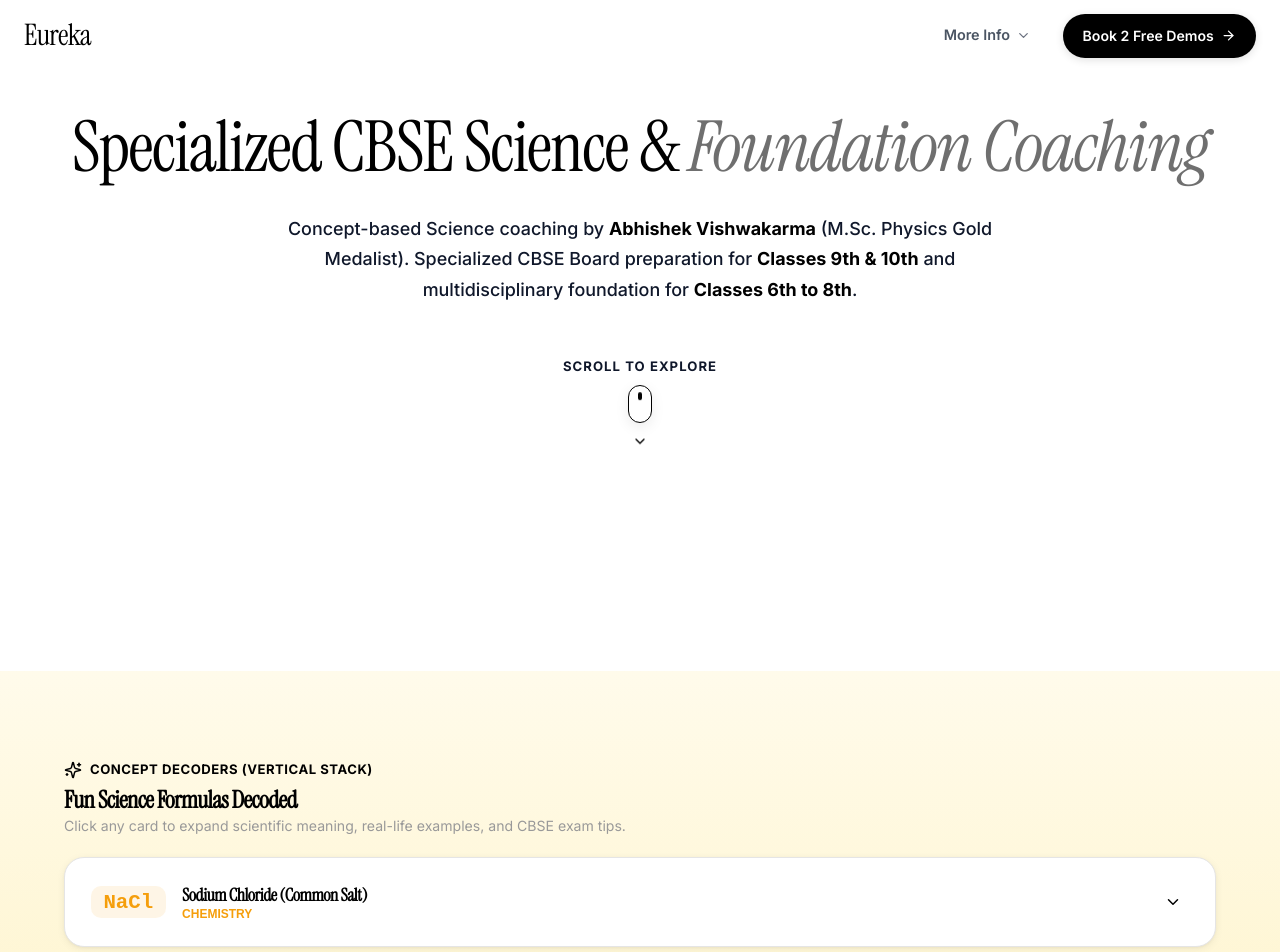
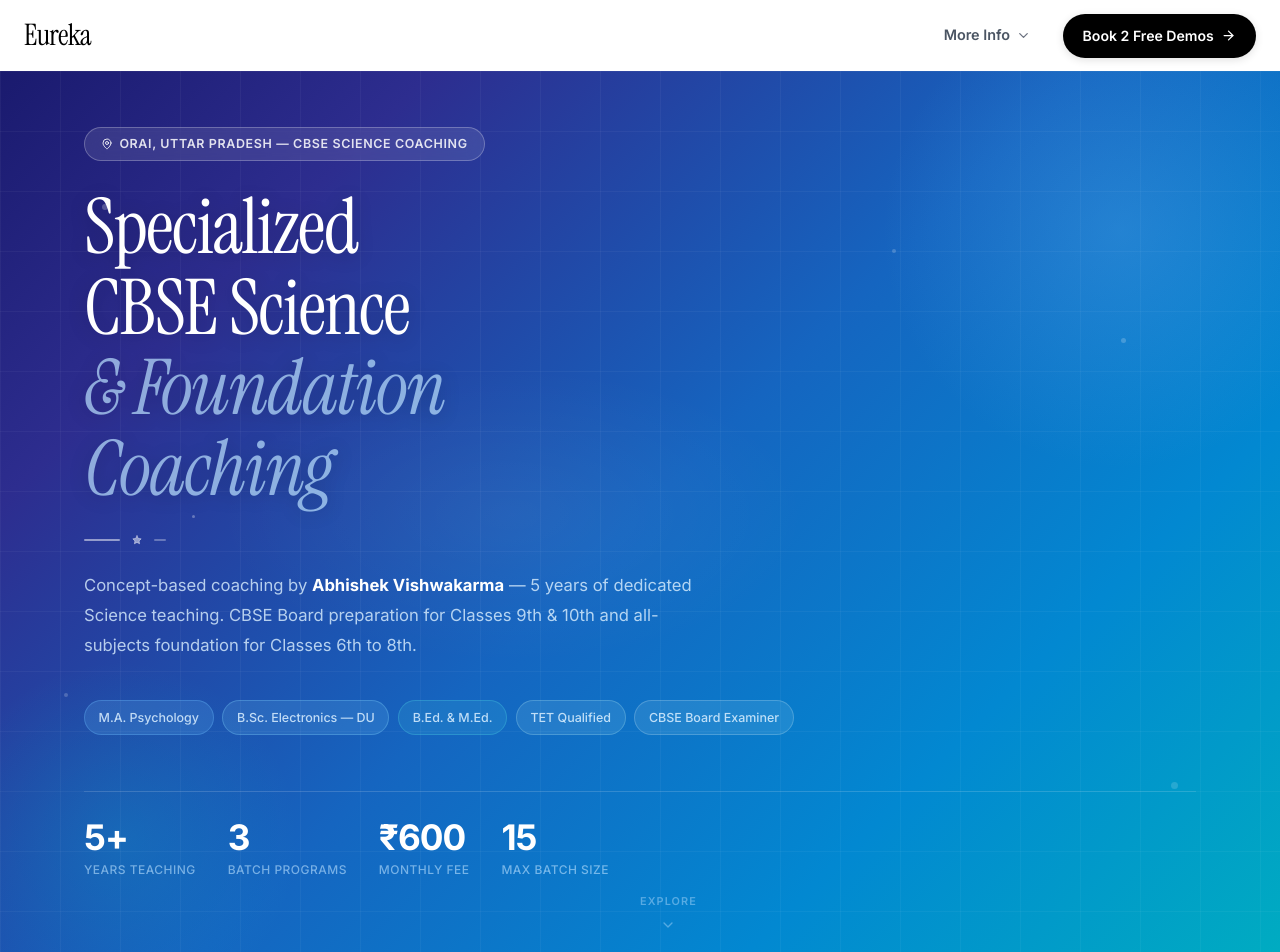
Before and after one commit to AtharvTiwari0/Eureka, a React (Vite) app: page / in a window 1280 px wide. Shown: the top 952 px of the page. Built offline with nearby package versions, Linux system fonts and the light colour scheme.

Commit message:
Hero: colorful indigo-blue gradient redesign, correct teacher credentials from resume, mobile optimized

```diff
--- a/src/components/Hero.jsx
+++ b/src/components/Hero.jsx
@@ -1,251 +1,351 @@
-import React, { useEffect, useRef, useState } from 'react';
-import { ChevronDown } from 'lucide-react';
+import React from 'react';
+import { ChevronDown, Award, GraduationCap, MapPin, Star } from 'lucide-react';
 
 export default function Hero({ onBookCallClick }) {
-  const videoRef = useRef(null);
-  const [videoOpacity, setVideoOpacity] = useState(0);
-
-  useEffect(() => {
-    const video = videoRef.current;
-    if (!video) return;
-
-    let animFrameId;
-
-    const checkTime = () => {
-      if (video.duration && !video.paused) {
-        const currentTime = video.currentTime;
-        const duration = video.duration;
-        const fadeDuration = 0.5; // 0.5s fade duration
-
-        let opacity = 1;
-
-        // Fade in over 0.5s at the start
-        if (currentTime < fadeDuration) {
-          opacity = currentTime / fadeDuration;
-        }
-        // Fade out over 0.5s before the end
-        else if (currentTime > duration - fadeDuration) {
-          opacity = Math.max(0, (duration - currentTime) / fadeDuration);
-        }
-
-        setVideoOpacity(opacity);
-      }
-      animFrameId = requestAnimationFrame(checkTime);
-    };
-
-    animFrameId = requestAnimationFrame(checkTime);
-
-    const handleEnded = () => {
-      setVideoOpacity(0);
-      setTimeout(() => {
-        if (video) {
-          video.currentTime = 0;
-          video.play().catch(() => {});
-        }
-      }, 100);
-    };
-
-    video.addEventListener('ended', handleEnded);
-
-    return () => {
-      cancelAnimationFrame(animFrameId);
-      if (video) {
-        video.removeEventListener('ended', handleEnded);
-      }
-    };
-  }, []);
 
   return (
     <section
       className="hero-section-responsive"
       style={{
         position: 'relative',
-        minHeight: '75vh',
+        minHeight: '82vh',
         width: '100%',
         overflow: 'hidden',
-        background: '#FFFFFF',
+        boxSizing: 'border-box',
+        background: 'linear-gradient(135deg, #1a1a6e 0%, #2d2d8f 20%, #1565C0 50%, #0288D1 75%, #00ACC1 100%)',
         margin: 0,
         padding: 0,
+        display: 'flex',
+        flexDirection: 'column',
+        justifyContent: 'center',
       }}
     >
-      {/* Background Video Layer (z-0) with top: 120px and smooth opacity loop */}
-      <div
-        style={{
+      {/* Background decorative orbs */}
+      <div style={{ position: 'absolute', inset: 0, zIndex: 0, pointerEvents: 'none', overflow: 'hidden' }}>
+        {/* Top-right large orb */}
+        <div style={{
           position: 'absolute',
-          top: '120px',
-          left: 0,
-          right: 0,
-          bottom: 0,
-          zIndex: 0,
-          overflow: 'hidden',
-          pointerEvents: 'none',
-        }}
-      >
-        <video
-          ref={videoRef}
-          src="https://d8j0ntlcm91z4.cloudfront.net/user_38xzZboKViGWJOttwIXH07lWA1P/hf_20260328_083109_283f3553-e28f-428b-a723-d639c617eb2b.mp4"
-          autoPlay
-          muted
-          playsInline
-          style={{
-            width: '100%',
-            height: '100%',
-            objectFit: 'cover',
-            opacity: videoOpacity,
-            transition: 'opacity 0.1s linear',
-          }}
-        />
-
-        {/* Gradient overlays positioned over the video */}
-        <div
-          style={{
+          top: '-80px',
+          right: '-80px',
+          width: '480px',
+          height: '480px',
+          borderRadius: '50%',
+          background: 'radial-gradient(circle, rgba(100,181,246,0.25) 0%, transparent 70%)',
+        }} />
+        {/* Bottom-left orb */}
+        <div style={{
+          position: 'absolute',
+          bottom: '-60px',
+          left: '-60px',
+          width: '360px',
+          height: '360px',
+          borderRadius: '50%',
+          background: 'radial-gradient(circle, rgba(0,188,212,0.2) 0%, transparent 70%)',
+        }} />
+        {/* Center glow */}
+        <div style={{
+          position: 'absolute',
+          top: '50%',
+          left: '40%',
+          transform: 'translate(-50%, -50%)',
+          width: '600px',
+          height: '300px',
+          borderRadius: '50%',
+          background: 'radial-gradient(ellipse, rgba(255,255,255,0.05) 0%, transparent 70%)',
+        }} />
+        {/* Floating dots pattern */}
+        {[
+          { top: '15%', left: '8%', size: 6, opacity: 0.25 },
+          { top: '70%', left: '5%', size: 4, opacity: 0.2 },
+          { top: '30%', right: '12%', size: 5, opacity: 0.2 },
+          { top: '80%', right: '8%', size: 7, opacity: 0.15 },
+          { top: '50%', left: '15%', size: 3, opacity: 0.3 },
+          { top: '20%', right: '30%', size: 4, opacity: 0.2 },
+        ].map((dot, i) => (
+          <div key={i} style={{
             position: 'absolute',
-            inset: 0,
-            background: 'linear-gradient(180deg, #FFFFFF 0%, rgba(255, 255, 255, 0) 25%, rgba(255, 255, 255, 0) 75%, #FFFFFF 100%)',
-            pointerEvents: 'none',
-          }}
-        />
+            top: dot.top,
+            left: dot.left,
+            right: dot.right,
+            width: dot.size,
+            height: dot.size,
+            borderRadius: '50%',
+            background: '#FFFFFF',
+            opacity: dot.opacity,
+          }} />
+        ))}
       </div>
 
-      {/* Hero Content Section (z-10) */}
+      {/* Grid overlay lines (subtle) */}
+      <div style={{
+        position: 'absolute',
+        inset: 0,
+        backgroundImage: `
+          linear-gradient(rgba(255,255,255,0.04) 1px, transparent 1px),
+          linear-gradient(90deg, rgba(255,255,255,0.04) 1px, transparent 1px)
+        `,
+        backgroundSize: '60px 60px',
+        zIndex: 0,
+        pointerEvents: 'none',
+      }} />
+
+      {/* Main Content */}
       <div
         className="hero-content-responsive"
         style={{
           position: 'relative',
           zIndex: 10,
-          paddingTop: '2.5rem',
-          paddingBottom: '3.5rem',
-          paddingLeft: '1.5rem',
-          paddingRight: '1.5rem',
-          display: 'flex',
-          flexDirection: 'column',
-          alignItems: 'center',
-          justifyContent: 'center',
-          textAlign: 'center',
-          maxWidth: '80rem',
+          paddingTop: '3.5rem',
+          paddingBottom: '5rem',
+          paddingLeft: '1.25rem',
+          paddingRight: '1.25rem',
+          maxWidth: '72rem',
           margin: '0 auto',
+          width: '100%',
+          boxSizing: 'border-box',
         }}
       >
-        {/* Main Headline */}
+        {/* Location pill */}
+        <div
+          className="animate-fade-rise hero-location-pill"
+          style={{
+            display: 'inline-flex',
+            alignItems: 'center',
+            gap: '0.4rem',
+            padding: '0.38rem 1rem',
+            borderRadius: '9999px',
+            border: '1px solid rgba(255,255,255,0.25)',
+            background: 'rgba(255,255,255,0.1)',
+            backdropFilter: 'blur(8px)',
+            color: 'rgba(255,255,255,0.85)',
+            fontSize: '0.78rem',
+            fontWeight: 600,
+            letterSpacing: '0.05em',
+            textTransform: 'uppercase',
+            marginBottom: '1.6rem',
+            maxWidth: '100%',
+            whiteSpace: 'nowrap',
+            overflow: 'hidden',
+            textOverflow: 'ellipsis',
+          }}
+        >
+          <MapPin size={12} color="rgba(255,255,255,0.85)" style={{ flexShrink: 0 }} />
+          <span className="pill-full">Orai, Uttar Pradesh — CBSE Science Coaching</span>
+          <span className="pill-short">Orai, UP • CBSE Coaching</span>
+        </div>
+
+        {/* Main Heading */}
         <h1
           className="animate-fade-rise hero-heading-responsive"
           style={{
-            fontSize: 'clamp(2.1rem, 5.5vw, 5.2rem)',
+            fontSize: 'clamp(2.4rem, 6vw, 5.8rem)',
             fontFamily: "'Instrument Serif', Georgia, serif",
             fontWeight: 400,
             lineHeight: 1.05,
             letterSpacing: '-1.5px',
-            color: '#000000',
-            maxWidth: '75rem',
-            margin: '0 auto',
+            color: '#FFFFFF',
+            margin: '0 0 1.6rem 0',
+            maxWidth: '16ch',
+            textShadow: '0 2px 20px rgba(0,0,0,0.2)',
           }}
         >
-          Specialized CBSE Science & <span style={{ fontStyle: 'italic', color: '#6F6F6F' }}>Foundation Coaching</span>
+          Specialized<br />
+          CBSE Science<br />
+          <span style={{ color: 'rgba(186,225,255,0.7)', fontStyle: 'italic' }}>
+            & Foundation Coaching
+          </span>
         </h1>
 
-        {/* Subtitle / Description */}
+        {/* Accent divider */}
+        <div style={{
+          display: 'flex',
+          alignItems: 'center',
+          gap: '0.75rem',
+          marginBottom: '1.6rem',
+        }}>
+          <div style={{ width: '36px', height: '2px', background: 'rgba(255,255,255,0.5)', borderRadius: '2px' }} />
+          <Star size={10} color="rgba(255,255,255,0.5)" fill="rgba(255,255,255,0.5)" />
+          <div style={{ width: '12px', height: '2px', background: 'rgba(255,255,255,0.3)', borderRadius: '2px' }} />
+        </div>
+
+        {/* Subtitle */}
         <p
           className="animate-fade-rise-delay"
           style={{
-            fontSize: 'clamp(1.08rem, 1.4vw, 1.25rem)',
+            fontSize: 'clamp(1rem, 1.3vw, 1.12rem)',
             fontFamily: "'Inter', sans-serif",
-            color: '#0F172A', // Dark Slate for 100% crisp visibility
-            maxWidth: '46rem',
-            marginTop: '1.8rem',
-            lineHeight: 1.7,
-            fontWeight: 500,
-            textShadow: '0 1px 2px rgba(255, 255, 255, 0.8)',
+            color: 'rgba(220,240,255,0.8)',
+            maxWidth: '40rem',
+            lineHeight: 1.8,
+            fontWeight: 400,
+            margin: '0 0 2.5rem 0',
           }}
         >
-          Concept-based Science coaching by <strong style={{ color: '#000000', fontWeight: 700 }}>Abhishek Vishwakarma</strong> (M.Sc. Physics Gold Medalist).
-          Specialized CBSE Board preparation for <span style={{ color: '#000000', fontWeight: 700 }}>Classes 9th & 10th</span> and multidisciplinary foundation for <span style={{ color: '#000000', fontWeight: 700 }}>Classes 6th to 8th</span>.
+          Concept-based coaching by{' '}
+          <strong style={{ color: '#FFFFFF', fontWeight: 700 }}>
+            Abhishek Vishwakarma
+          </strong>
+          {' '}— 5 years of dedicated Science teaching. CBSE Board preparation for Classes 9th & 10th and all-subjects foundation for Classes 6th to 8th.
         </p>
 
-        {/* Creative Interactive Scroll Down Indicator */}
+        {/* Credential pills */}
         <div
-          onClick={() => {
-            const decodersElem = document.getElementById('decoders');
-            if (decodersElem) {
-              decodersElem.scrollIntoView({ behavior: 'smooth' });
-            }
-          }}
-          className="animate-fade-rise-delay-2 scroll-indicator-btn"
+          className="animate-fade-rise-delay"
           style={{
-            marginTop: '3.2rem',
             display: 'flex',
-            flexDirection: 'column',
-            alignItems: 'center',
-            gap: '0.5rem',
-            cursor: 'pointer',
-            userSelect: 'none',
+            flexWrap: 'wrap',
+            gap: '0.55rem',
+            marginBottom: '3.5rem',
           }}
         >
-          <span style={{ fontSize: '0.82rem', color: '#0F172A', fontWeight: 700, letterSpacing: '0.08em', textTransform: 'uppercase', fontFamily: "'Inter', sans-serif" }}>
-            Scroll to explore
-          </span>
-          <div
-            style={{
-              width: '24px',
-              height: '38px',
-              borderRadius: '9999px',
-              border: '1.5px solid #000000',
-              display: 'flex',
-              justifyContent: 'center',
-              paddingTop: '6px',
-              boxShadow: '0 4px 14px rgba(0,0,0,0.08)',
-              background: '#FFFFFF',
-            }}
-          >
+          {[
+            { label: 'M.A. Psychology', color: 'rgba(100,181,246,0.2)', border: 'rgba(100,181,246,0.35)' },
+            { label: 'B.Sc. Electronics — DU', color: 'rgba(129,212,250,0.15)', border: 'rgba(129,212,250,0.3)' },
+            { label: 'B.Ed. & M.Ed.', color: 'rgba(77,208,225,0.15)', border: 'rgba(77,208,225,0.3)' },
+            { label: 'TET Qualified', color: 'rgba(178,235,242,0.12)', border: 'rgba(178,235,242,0.25)' },
+            { label: 'CBSE Board Examiner', color: 'rgba(224,247,250,0.1)', border: 'rgba(224,247,250,0.22)' },
+          ].map((pill, i) => (
             <div
+              key={i}
               style={{
-                width: '4px',
-                height: '8px',
+                display: 'inline-flex',
+                alignItems: 'center',
+                gap: '0.4rem',
+                padding: '0.38rem 0.85rem',
                 borderRadius: '9999px',
-                background: '#000000',
-                animation: 'mouseWheelScroll 1.6s ease-in-out infinite',
+                border: `1px solid ${pill.border}`,
+                background: pill.color,
+                backdropFilter: 'blur(4px)',
+                color: 'rgba(220,240,255,0.85)',
+                fontSize: '0.78rem',
+                fontWeight: 500,
               }}
-            />
-          </div>
-          <ChevronDown size={16} color="#000000" style={{ animation: 'bounceDown 1.5s ease-in-out infinite' }} />
+            >
+              {pill.label}
+            </div>
+          ))}
+        </div>
+
+        {/* Stats row */}
+        <div
+          className="animate-fade-rise-delay-2 hero-stats-row"
+          style={{
+            display: 'flex',
+            flexWrap: 'wrap',
+            gap: '2rem',
+            paddingTop: '1.8rem',
+            borderTop: '1px solid rgba(255,255,255,0.12)',
+          }}
+        >
+          {[
+            { num: '5+', label: 'Years Teaching' },
+            { num: '3', label: 'Batch Programs' },
+            { num: '₹600', label: 'Monthly Fee' },
+            { num: '15', label: 'Max Batch Size' },
+          ].map((stat, i) => (
+            <div key={i}>
+              <div style={{
+                fontSize: 'clamp(1.6rem, 3vw, 2.2rem)',
+                fontWeight: 800,
+                color: '#FFFFFF',
+                lineHeight: 1,
+                fontFamily: "'Inter', sans-serif",
+                letterSpacing: '-1px',
+              }}>
+                {stat.num}
+              </div>
+              <div style={{
+                fontSize: '0.75rem',
+                color: 'rgba(186,225,255,0.6)',
+                marginTop: '0.3rem',
+                fontWeight: 500,
+                letterSpacing: '0.04em',
+                textTransform: 'uppercase',
+              }}>
+                {stat.label}
+              </div>
+            </div>
+          ))}
         </div>
       </div>
 
+      {/* Scroll indicator */}
+      <div
+        onClick={() => {
+          const el = document.getElementById('decoders');
+          if (el) el.scrollIntoView({ behavior: 'smooth' });
+        }}
+        className="animate-fade-rise-delay-2 scroll-indicator-btn"
+        style={{
+          position: 'absolute',
+          bottom: '1.8rem',
+          left: '50%',
+          transform: 'translateX(-50%)',
+          display: 'flex',
+          flexDirection: 'column',
+          alignItems: 'center',
+          gap: '0.3rem',
+          cursor: 'pointer',
+          zIndex: 10,
+        }}
+      >
+        <span style={{ fontSize: '0.68rem', color: 'rgba(186,225,255,0.45)', fontWeight: 600, letterSpacing: '0.1em', textTransform: 'uppercase' }}>
+          Explore
+        </span>
+        <ChevronDown size={16} color="rgba(186,225,255,0.45)" style={{ animation: 'bounceDown 1.5s ease-in-out infinite' }} />
+      </div>
+
       <style>{`
-        @keyframes mouseWheelScroll {
-          0% { transform: translateY(0); opacity: 1; }
-          50% { transform: translateY(9px); opacity: 0.3; }
-          100% { transform: translateY(0); opacity: 1; }
-        }
-
         @keyframes bounceDown {
           0%, 100% { transform: translateY(0); }
-          50% { transform: translateY(6px); }
+          50% { transform: translateY(5px); }
         }
-
-        .scroll-indicator-btn:hover {
-          transform: translateY(2px);
-        }
-
+        .scroll-indicator-btn:hover { opacity: 0.7; }
         .aethera-nav-cta:hover {
           transform: scale(1.03);
           background: #1A1A1A !important;
+        }
+
+        /* Mobile: always show short pill text */
+        .pill-short { display: none; }
+        @media (max-width: 480px) {
+          .pill-full { display: none; }
+          .pill-short { display: inline; }
+
+          /* Tighter heading on tiny phones */
+          .hero-heading-responsive {
+            letter-spacing: -0.5px !important;
+            line-height: 1.08 !important;
+          }
+
+          /* Stats row: 2x2 grid on mobile */
+          .hero-stats-row {
+            display: grid !important;
+            grid-template-columns: 1fr 1fr !important;
+            gap: 1.2rem 1.5rem !important;
+          }
+
+          /* Credential pills smaller */
+          .hero-pills-row > div {
+            font-size: 0.72rem !important;
+            padding: 0.3rem 0.65rem !important;
+          }
+
+          /* Hide decorative orbs on tiny phones */
+          .hero-orb { display: none !important; }
+        }
+
+        @media (max-width: 360px) {
+          .hero-content-responsive {
+            padding-left: 0.9rem !important;
+            padding-right: 0.9rem !important;
+          }
+          .hero-location-pill {
+            font-size: 0.7rem !important;
+            padding: 0.3rem 0.75rem !important;
+          }
         }
       `}</style>
     </section>
   );
 }
-
-
-const chipStyle = {
-  display: 'inline-flex',
-  alignItems: 'center',
-  gap: '0.5rem',
-  padding: '0.55rem 1rem',
-  borderRadius: '9999px',
-  background: 'rgba(15, 23, 42, 0.65)',
-  backdropFilter: 'blur(12px)',
-  border: '1px solid rgba(255, 255, 255, 0.15)',
-  color: '#F8FAFC',
-  fontSize: '0.82rem',
-  fontWeight: '700',
-};
--- a/src/components/MeetTeacherScreen.jsx
+++ b/src/components/MeetTeacherScreen.jsx
@@ -129,12 +129,12 @@ export default function MeetTeacherScreen({ onBackToHome, onBookCallClick }) {
             }}
           >
             Abhishek Vishwakarma <br />
-            <span style={{ fontStyle: 'italic', color: '#6F6F6F' }}>M.Sc. Physics Gold Medalist</span>
+            <span style={{ fontStyle: 'italic', color: '#6F6F6F' }}>Science & Foundation Educator</span>
           </h1>
 
           <p style={{ fontSize: '1.1rem', color: '#6F6F6F', lineHeight: 1.65 }}>
-            10+ years of dedicated teaching experience in CBSE Secondary Science education (Classes 9th & 10th)
-            and middle school foundation. Official CBSE Board copy correction examiner.
+            5+ years of dedicated Science teaching experience — Classes 9th & 10th (CBSE Science)
+            and all-subjects foundation for Classes 6th to 8th. Currently at Morning Star Senior Secondary Academy, Orai, U.P.
           </p>
         </div>
 
@@ -263,10 +263,10 @@ export default function MeetTeacherScreen({ onBackToHome, onBookCallClick }) {
                   </div>
                   <div>
                     <div style={{ fontWeight: 700, fontSize: '1rem', color: '#000000' }}>
-                      M.Sc. Physics — Gold Medalist
+                      M.A. Psychology — Post Graduate
                     </div>
                     <div style={{ fontSize: '0.88rem', color: '#6F6F6F', marginTop: '0.2rem' }}>
-                      First Rank Gold Medalist in Post Graduation Physics with specialization in modern concepts.
+                      Post graduation with specialization in Psychology.
                     </div>
                   </div>
                 </div>
@@ -291,10 +291,10 @@ export default function MeetTeacherScreen({ onBackToHome, onBookCallClick }) {
                   </div>
                   <div>
                     <div style={{ fontWeight: 700, fontSize: '1rem', color: '#000000' }}>
-                      B.Ed & Professional TET Certification
+                      B.Ed. &amp; M.Ed. — Teacher Training
                     </div>
                     <div style={{ fontSize: '0.88rem', color: '#6F6F6F', marginTop: '0.2rem' }}>
-                      Certified pedagogical training for advanced high-school teaching methods.
+                      Bachelor of Education (completed) and Master of Education (pursuing) — certified pedagogical training.
                     </div>
                   </div>
                 </div>
```
Also changed, not shown: src/components/AboutTeacher.jsx (+6 -3 lines).
